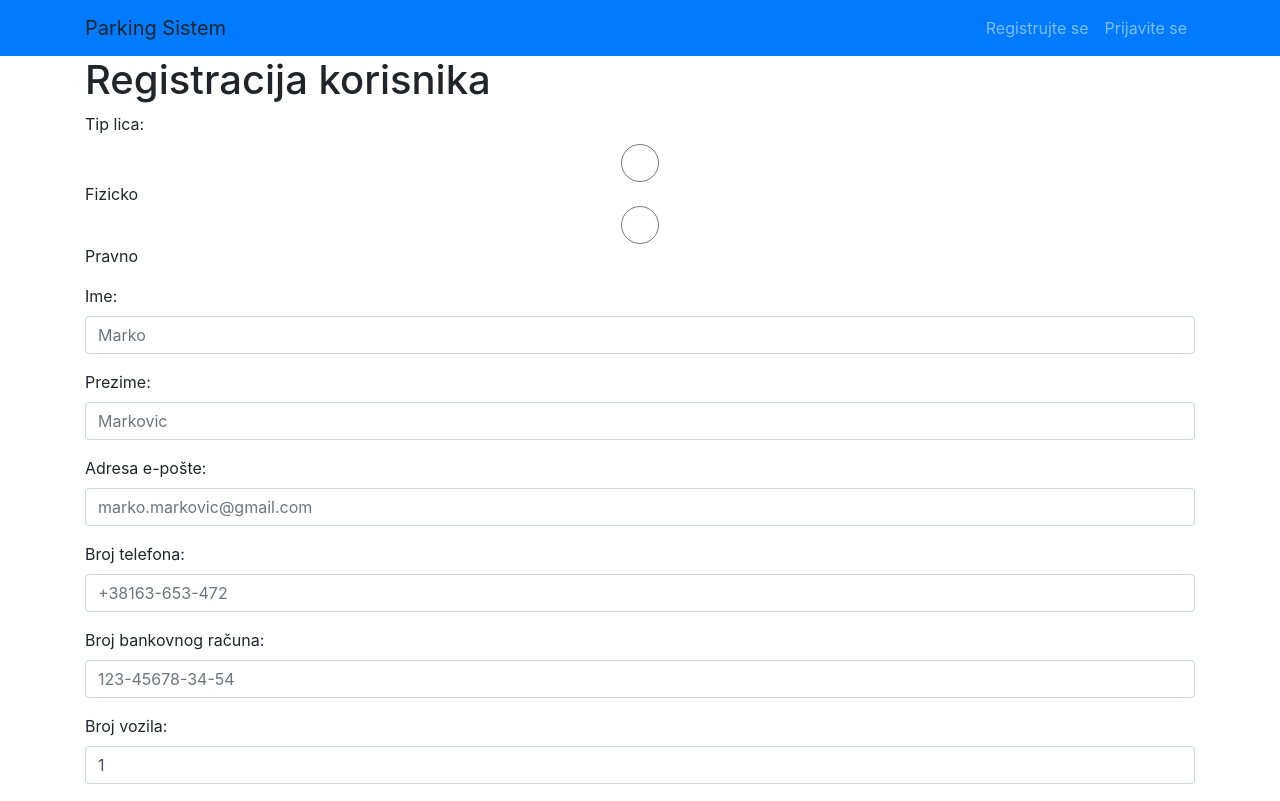
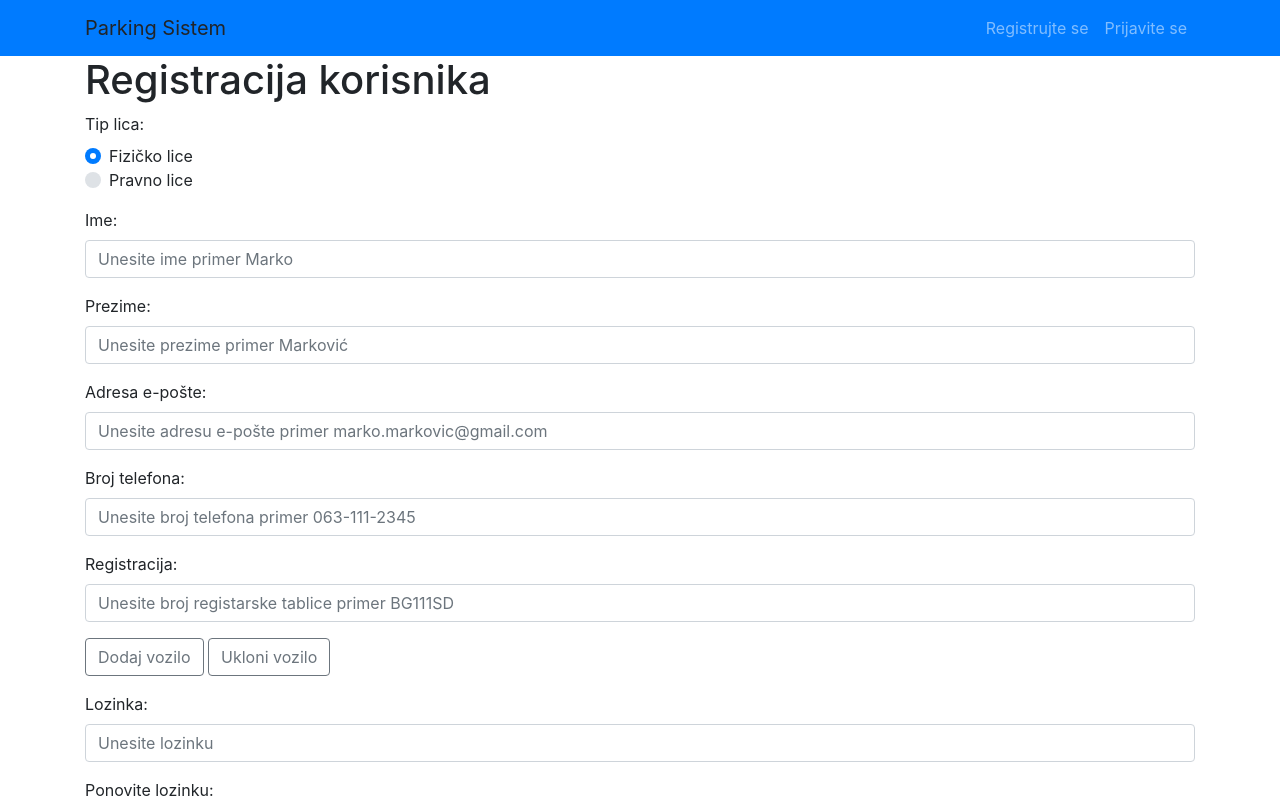
Before and after one commit to Toma1997/Parking-Sistem, a PHP site: page /templates/Client/register.php in a window 1280 px wide. Shown: the top 801 px of the page. Run offline with PHP 8.4, Linux system fonts and the light colour scheme; some libraries are stand-ins or nearby versions.

Commit message:
Sitna promena

```diff
--- a/index.php
+++ b/index.php
@@ -7,7 +7,7 @@ $stranica = $_GET['stranica'] ?? '';
 
 switch ($stranica) {
 	case '' :
-		include('templates/main/page.php');
+		include('templates/Client/index.php');
 		break;
 
 	case 'register' :
@@ -25,7 +25,7 @@ switch ($stranica) {
 	case 'reserve' :
 		include('templates/Client/reserve.php');
 		break;
-	default :
+	default:
 		echo 'Greška 404! Nemam takvu stranicu.';
 		break;
 }
--- a/templates/Client/register.php
+++ b/templates/Client/register.php
@@ -7,38 +7,45 @@
             <form method="post">
 				<div class="form-group">
                     <label for="client_type">Tip lica:</label>
-                    <input type="radio" name="client_type" class="form-control" value="individual"> Fizicko
-					<input type="radio" name="client_type" class="form-control" value="business"> Pravno
+					<div class="custom-control custom-radio">
+					  <input type="radio" class="custom-control-input" id="individual" value="individual" name="client_type" checked>
+					  <label class="custom-control-label" for="individual">Fizičko lice</label>
+					</div>
+					<div class="custom-control custom-radio">
+					  <input type="radio" class="custom-control-input" id ="business" value="business" name="client_type">
+					  <label class="custom-control-label" for="business">Pravno lice</label>
+					</div>
                 </div>
                 <div class="form-group">
                     <label for="forename">Ime:</label>
-                    <input type="text" id="forename" name="forename" class="form-control" required placeholder="Marko" oninvalid="this.setCustomValidity('Popunite polje')">
+                    <input type="text" id="forename" name="forename" class="form-control" required placeholder="Unesite ime primer Marko" oninvalid="this.setCustomValidity('Popunite polje')">
                 </div>
                 <div class="form-group">
                     <label for="surname">Prezime:</label>
-                    <input type="text" id="surname" name="surname" class="form-control" required placeholder="Markovic" oninvalid="this.setCustomValidity('Popunite polje')">
+                    <input type="text" id="surname" name="surname" class="form-control" required placeholder="Unesite prezime primer Marković" oninvalid="this.setCustomValidity('Popunite polje')">
                 </div>
                 <div class="form-group">
                     <label for="email">Adresa e-pošte:</label>
-                    <input type="email" id="email" name="email" class="form-control" required placeholder="marko.markovic@gmail.com" oninvalid="this.setCustomValidity('Popunite polje')">
+                    <input type="email" id="email" name="email" class="form-control" required placeholder="Unesite adresu e-pošte primer marko.markovic@gmail.com" oninvalid="this.setCustomValidity('Popunite polje')">
                 </div>
                 <div class="form-group">
                     <label for="telephone">Broj telefona:</label>
-                    <input type="text" id="telephone" name="telephone" class="form-control" required placeholder="+38163-653-472" oninvalid="this.setCustomValidity('Popunite polje')">
+                    <input type="text" id="telephone" name="telephone" class="form-control" pattern="+[0-9]{3}-[0-9]{3}-[0-9]{4}" required placeholder="Unesite broj telefona primer 063-111-2345" oninvalid="this.setCustomValidity('Popunite polje')">
                 </div>
-				<div class="form-group">
-                    <label for="bank_account">Broj bankovnog računa:</label>
-                    <input type="text" id="bank_account" name="bank_account" class="form-control" required placeholder="123-45678-34-54" oninvalid="this.setCustomValidity('Popunite polje')">
-                </div>
+				<!-- Proveri da li nam treba bolje, mozda samo kao brojac
 				<div class="form-group">
                     <label for="car">Broj vozila:</label>
-					<input type="number" id="car" name="car"  class="form-control" required min="1" max="10" value="1" onchange="change()">
-                </div>
-				<div id="cars" class="form-group">
-					<div class="form-group">
-						<label for="registration">Registracija:</label>
-						<input type="text" id="registration" name="registration" class="form-control" required oninvalid="this.setCustomValidity('Popunite polje')">
-					</div>
+					<input type="number" id="car" name="car"  class="form-control" required min="1" max="10" value="1">
+                </div>-->
+				<div id="registration">
+				<div id="reg" class="form-group">
+					<label for="registration1">Registracija:</label>
+					<input type="text" id="registration1" name="registration1" class="form-control" required placeholder="Unesite broj registarske tablice primer BG111SD" oninvalid="this.setCustomValidity('Popunite polje')">
+				</div>
+				</div>
+				<div class="form-group">
+					<button class="btn btn-outline-secondary" type="button" onclick="add()">Dodaj vozilo</button>
+					<button class="btn btn-outline-secondary" type="button" onclick="remove()">Ukloni vozilo</button>
 				</div>
 				<div class="form-group">
                     <label for="password1">Lozinka:</label>
@@ -53,6 +60,7 @@
 					<input type="text" id="captcha_code" name="captcha_code" class="form-control" size="10" placeholder="Unesite kod sa slike" maxlength="6" required />
 
 				</div>
+
                 <div class="form-group">
                     <button type="submit" class="btn btn-primary">
                         Registrujte se
@@ -64,18 +72,6 @@
             < ?php echo htmlspecialchars($Context->get('message')); ?>
         </p>-->
     </div>
-</div><!--
-<script>
-	var form = document.getElementById("cars").cloneNode(true);
-function change() {
-
-	var x = document.getElementById("car").value;
-	var cars = document.getElementById("add")[0];
-
-	for (var i=0;i<=x;i++) {
-		cars.appendChild(form);
-	}
-
-}
-</script>-->
+</div>
+ <script src="../../libs/reg.js"></script>
 <?php require_once '../main/footer.php'; ?>
```
Also changed, not shown: parking.sql (+39 -39 lines).
